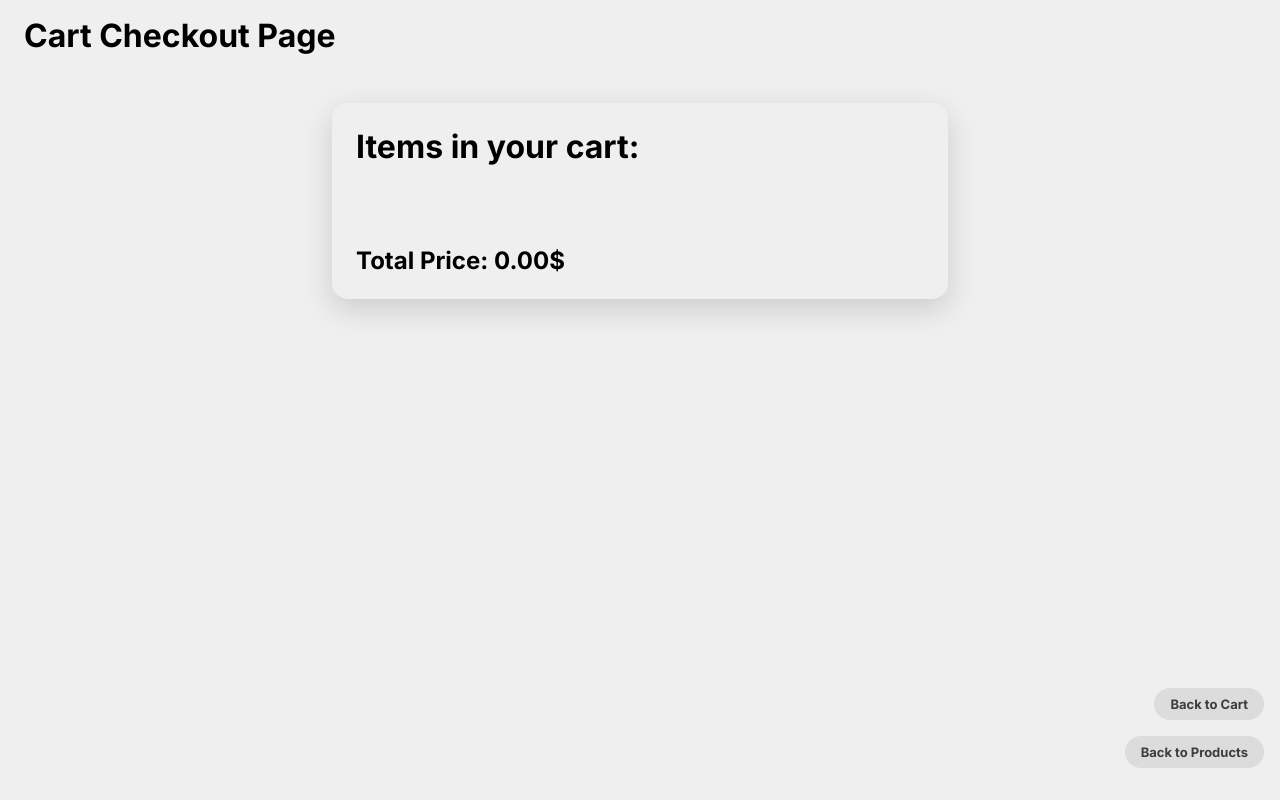
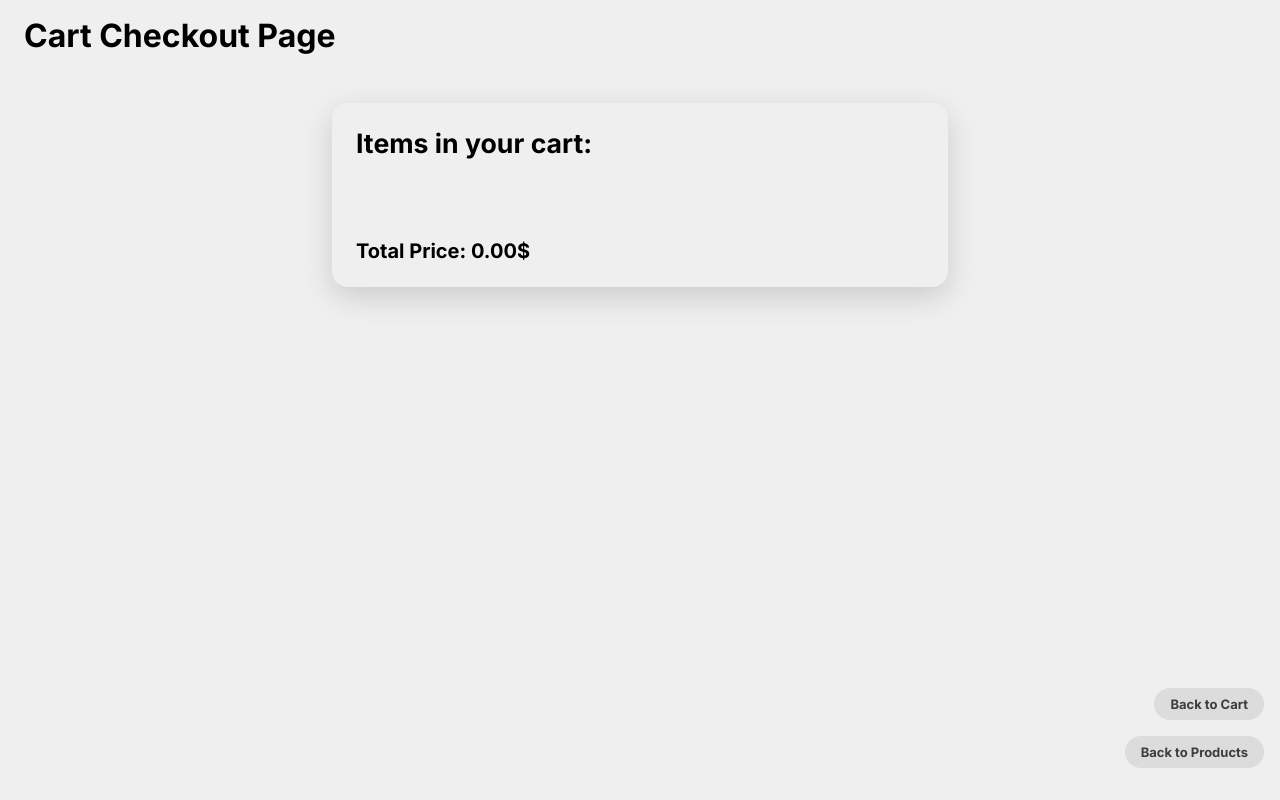
Before and after one commit to Saron-A/shopping-cart-react, a React (Vite) app: page /shopping/checkout in a window 1280 px wide. Built offline with nearby package versions, Linux system fonts and the light colour scheme.

Commit message:
Polish UI

```diff
--- a/src/index.css
+++ b/src/index.css
@@ -291,6 +291,7 @@ button:clicked {
   box-shadow: 0 10px 30px rgba(0, 0, 0, 0.15);
   width: 50%;
   margin: 0 auto;
+  font-size: smaller;
 }
 
 .checkout-list {
```
